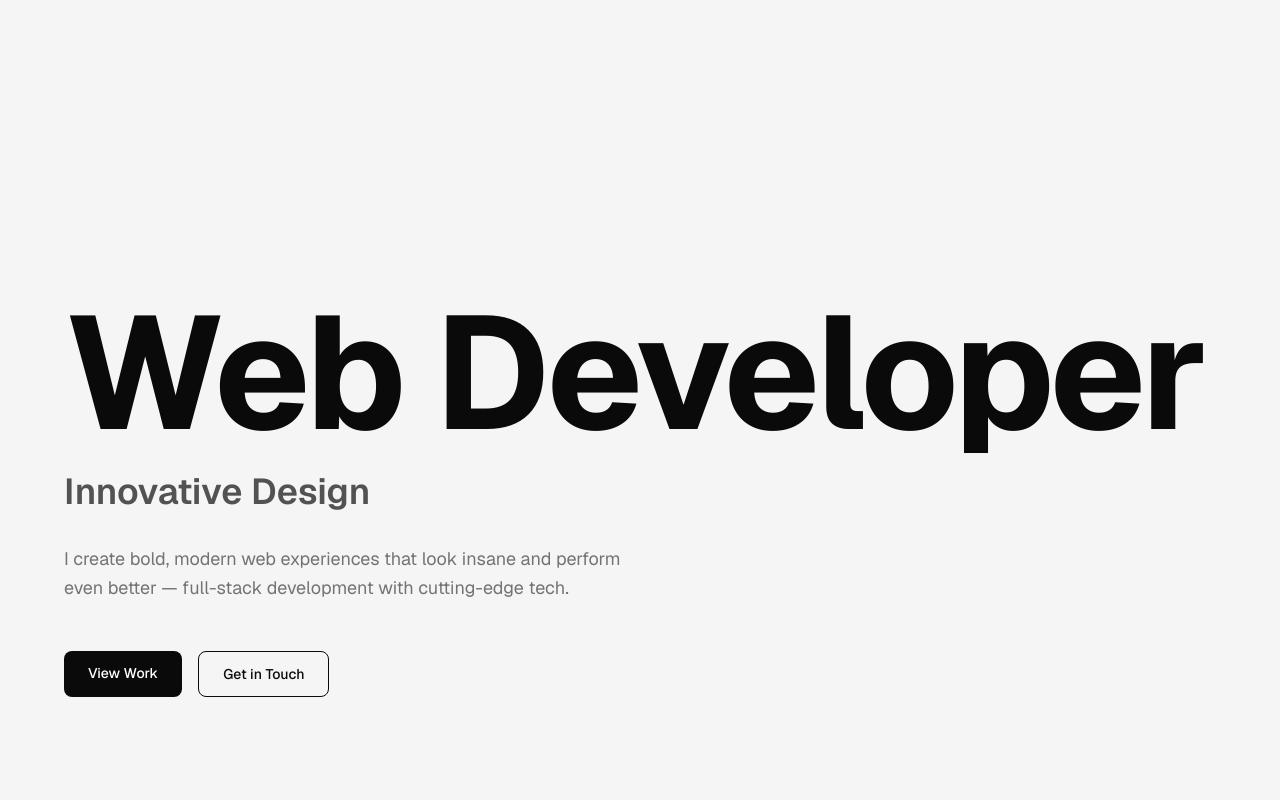
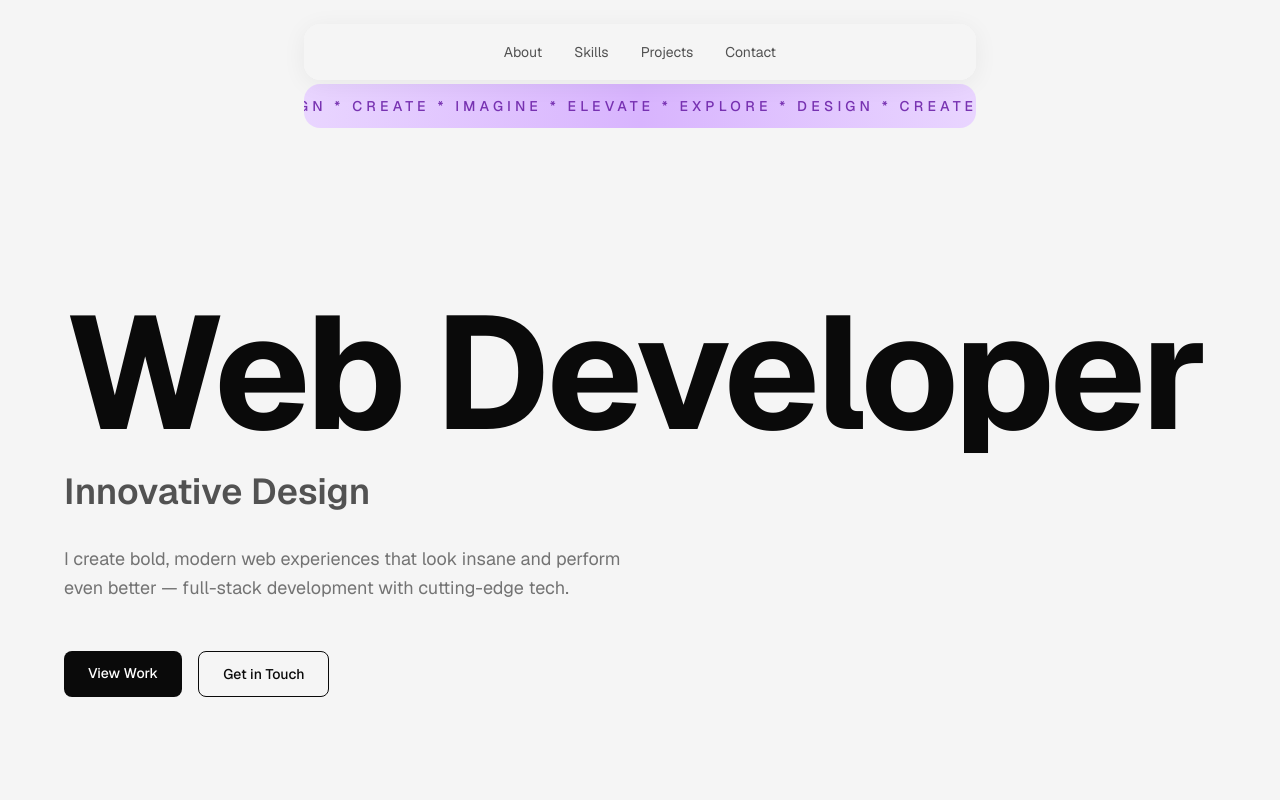
Before and after one commit to esqukev/portfolio, a Next.js app: page / in a window 1280 px wide. Shown: the top 800 px of the page. Built offline with nearby package versions, Linux system fonts and the light colour scheme.

Commit message:
Nav and strip always visible
Co-authored-by: Cursor <cursoragent@cursor.com>

```diff
--- a/app/page.tsx
+++ b/app/page.tsx
@@ -6,16 +6,8 @@ import { gsap } from "gsap";
 const ROTATING_WORDS = ["Developer", "Designer", "Artist"];
 
 export default function Home() {
-  const [scrollY, setScrollY] = useState(0);
   const [wordIndex, setWordIndex] = useState(0);
   const wordRef = useRef<HTMLSpanElement>(null);
-
-  useEffect(() => {
-    const handleScroll = () => setScrollY(window.scrollY);
-    handleScroll();
-    window.addEventListener("scroll", handleScroll, { passive: true });
-    return () => window.removeEventListener("scroll", handleScroll);
-  }, []);
 
   useEffect(() => {
     const timer = setInterval(() => {
@@ -24,8 +16,6 @@ export default function Home() {
     return () => clearInterval(timer);
   }, []);
 
-  const navOpacity = scrollY < 30 ? 0 : Math.min(1, (scrollY - 30) / 100);
-  const navBlurOpacity = scrollY < 30 ? 0.3 : Math.min(0.95, 0.3 + (scrollY - 30) / 150);
 
   useEffect(() => {
     if (wordRef.current) {
@@ -106,17 +96,11 @@ export default function Home() {
     <main className="min-h-screen bg-[#f5f5f5] text-[#0a0a0a]">
       {/* Floating Nav - sticky at top, appears on scroll */}
       <div className="sticky top-0 z-50 pt-6 pb-2 px-4">
-        <div
-          className="w-[min(90%,42rem)] mx-auto transition-all duration-500 ease-out"
-          style={{
-            opacity: navOpacity,
-            pointerEvents: navOpacity > 0.5 ? "auto" : "none",
-          }}
-        >
+        <div className="w-[min(90%,42rem)] mx-auto transition-all duration-500 ease-out">
         <nav
           className="rounded-2xl border-none overflow-hidden transition-all duration-500"
           style={{
-            background: `rgba(245,245,245,${navBlurOpacity})`,
+            background: "rgba(245,245,245,0.95)",
             backdropFilter: "blur(20px)",
             WebkitBackdropFilter: "blur(20px)",
             boxShadow: "0 4px 24px rgba(0,0,0,0.06)",
```
